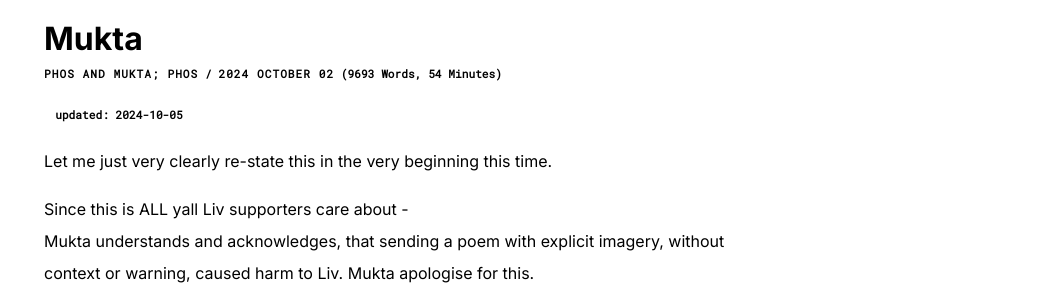
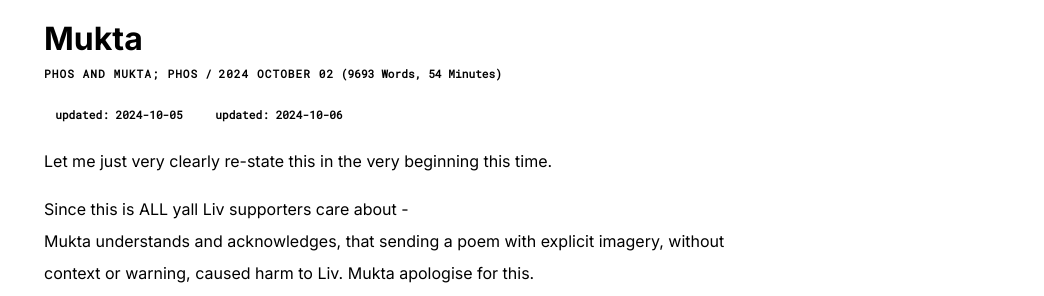
Before and after one commit to phosfuldev/phos_website, a Jekyll site: the page built from _posts/2024-10-02-public-acknowledgement-about-Liv-and-Mukta.md, in a window 1280 px wide and 900 px high. Shown: the part 206-502 px from the top of the window, without its empty margins (236-1280 px from the left). Built offline with Jekyll 4.4.1, drawn with Linux system fonts in a browser that asks for light colours.

Commit message:
add updated date

```diff
--- a/_posts/2024-10-02-public-acknowledgement-about-Liv-and-Mukta.md
+++ b/_posts/2024-10-02-public-acknowledgement-about-Liv-and-Mukta.md
@@ -1,7 +1,7 @@
 ---
 layout: post
 author: Phos and Mukta; Phos
-tags: ["updated: 2024-10-05"]
+tags: ["updated: 2024-10-05", "updated: 2024-10-06"]
 updated: 2024-10-05
 ---
 
```
